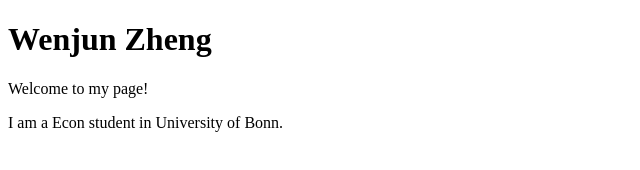
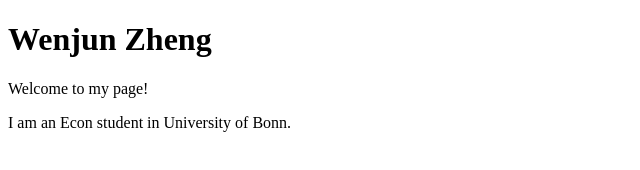
Before and after one commit to wenjun-zheng/wenjun-zheng.github.io, a plain HTML site: page index.html in a window 1280 px wide. Shown: the full height of the page, 0-640 px from the left. Drawn offline with Linux system fonts and the light colour scheme.

Commit message:
initialcommit

```diff
--- a/index.html
+++ b/index.html
@@ -3,6 +3,6 @@
 <body>
 <h1>Wenjun Zheng</h1>
 <p>Welcome to my page!</p>
-<p>I am a Econ student in University of Bonn.</p>
+<p>I am an Econ student in University of Bonn.</p>
 </body>
 </html>
```
